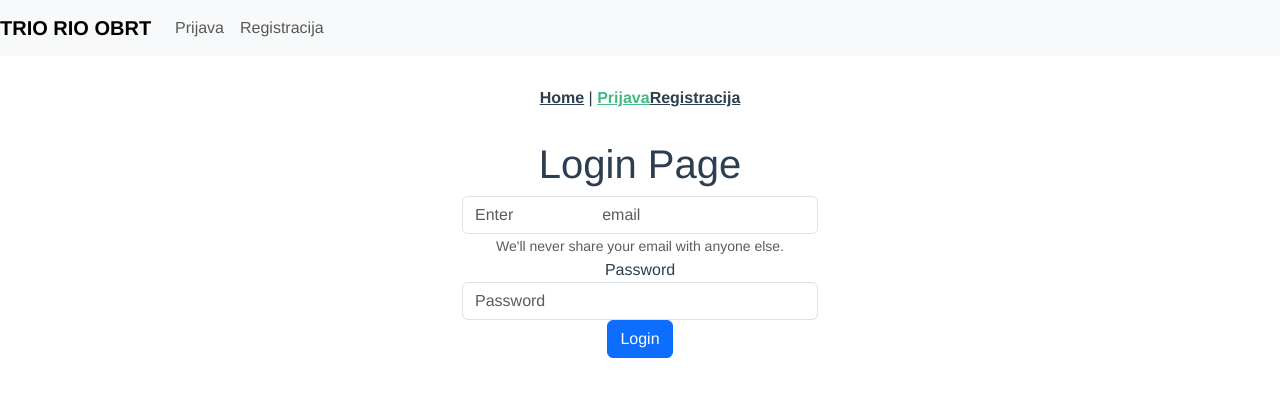
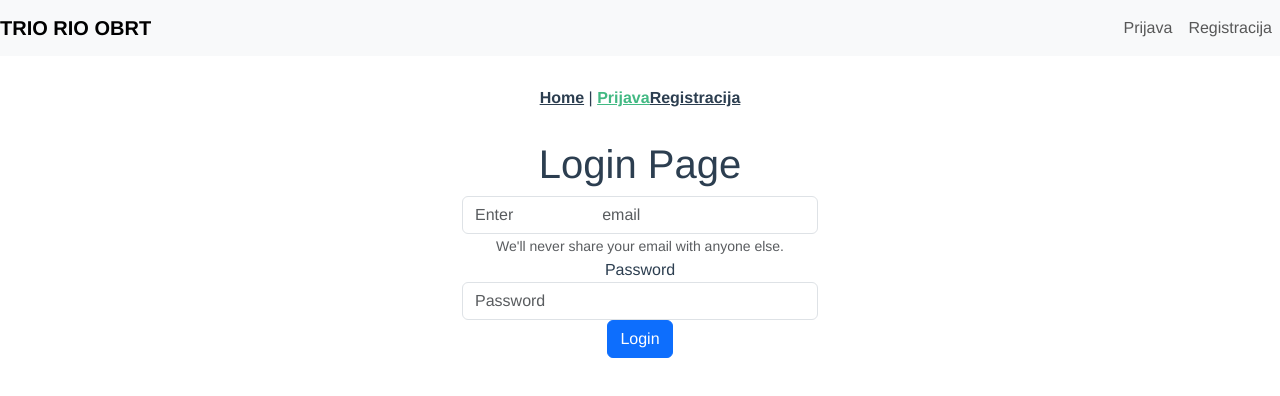
Before and after one commit to vvvujnovic/Izrada-web-stranice, a Vue app: page /userLogin in a window 1280 px wide. Shown: the top 396 px of the page. Built offline with nearby package versions, Linux system fonts and the light colour scheme.

Commit message:
Izmjena navigacijske trake

```diff
--- a/src/App.vue
+++ b/src/App.vue
@@ -3,13 +3,13 @@
   <div>
     <nav class="navbar navbar-expand-lg navbar-light bg-light">
       <a class="navbar-brand" href="#">TRIO RIO OBRT</a>
-      <button class="navbar-toggler" type="button" data-toggle="collapse" data-target="#navbarNav"
+      <button class="navbar-toggler" type="button" data-bs-toggle="collapse" data-bs-target="#navbarNav"
         aria-controls="navbarNav" aria-expanded="false" aria-label="Toggle navigation">
         <span class="navbar-toggler-icon"></span>
-    </button>
+      </button>
 
       <div class="collapse navbar-collapse" id="navbarNav">
-        <ul class="navbar-nav ml-auto">
+        <ul class="navbar-nav ms-auto">
           <li class="nav-item">
             <a class="nav-link" href="#">Prijava</a>
           </li>
@@ -22,6 +22,7 @@
     <div class="UserLogin">
     </div>
   </div>
+
 
   <nav>
     <router-link to="/">Home</router-link> |
```
